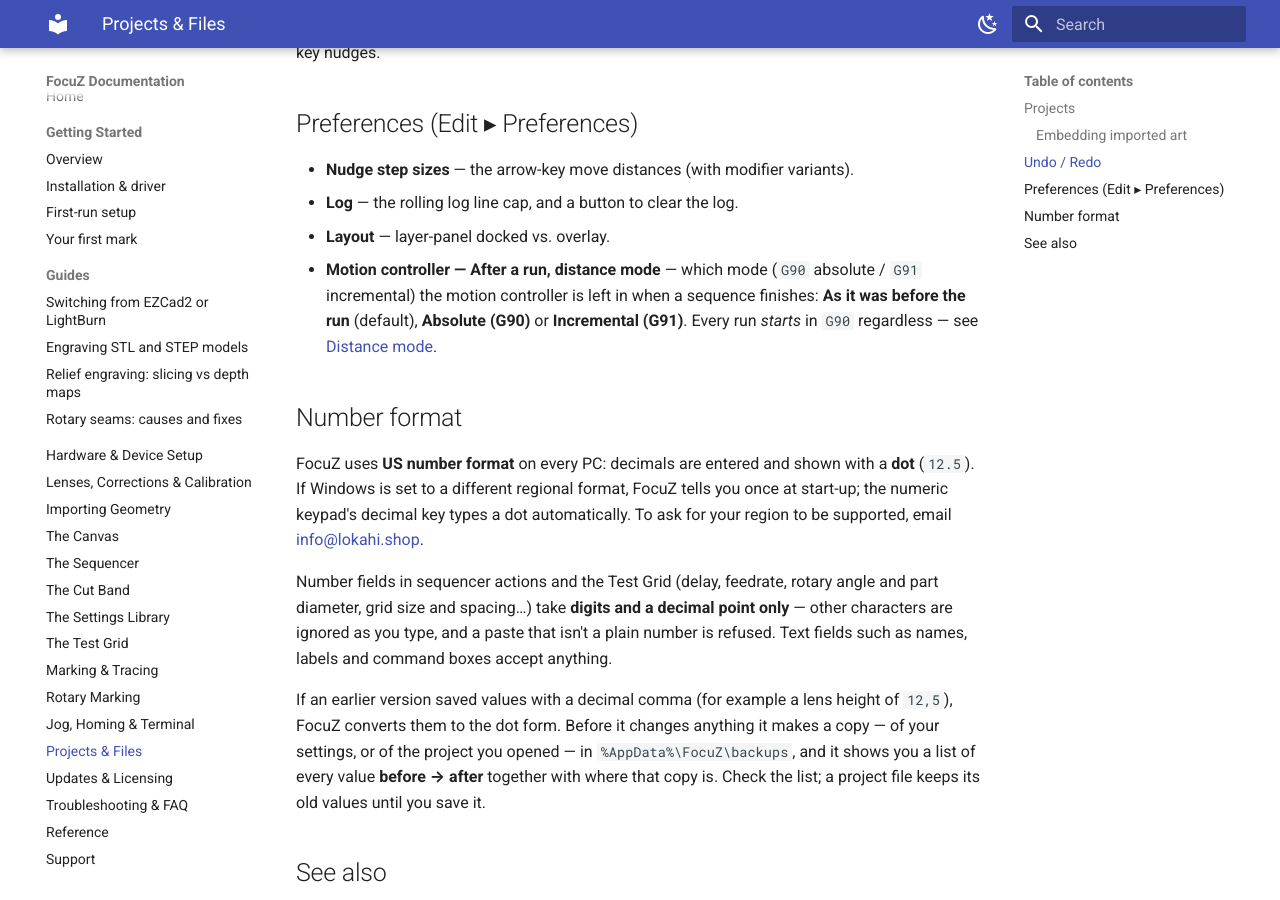
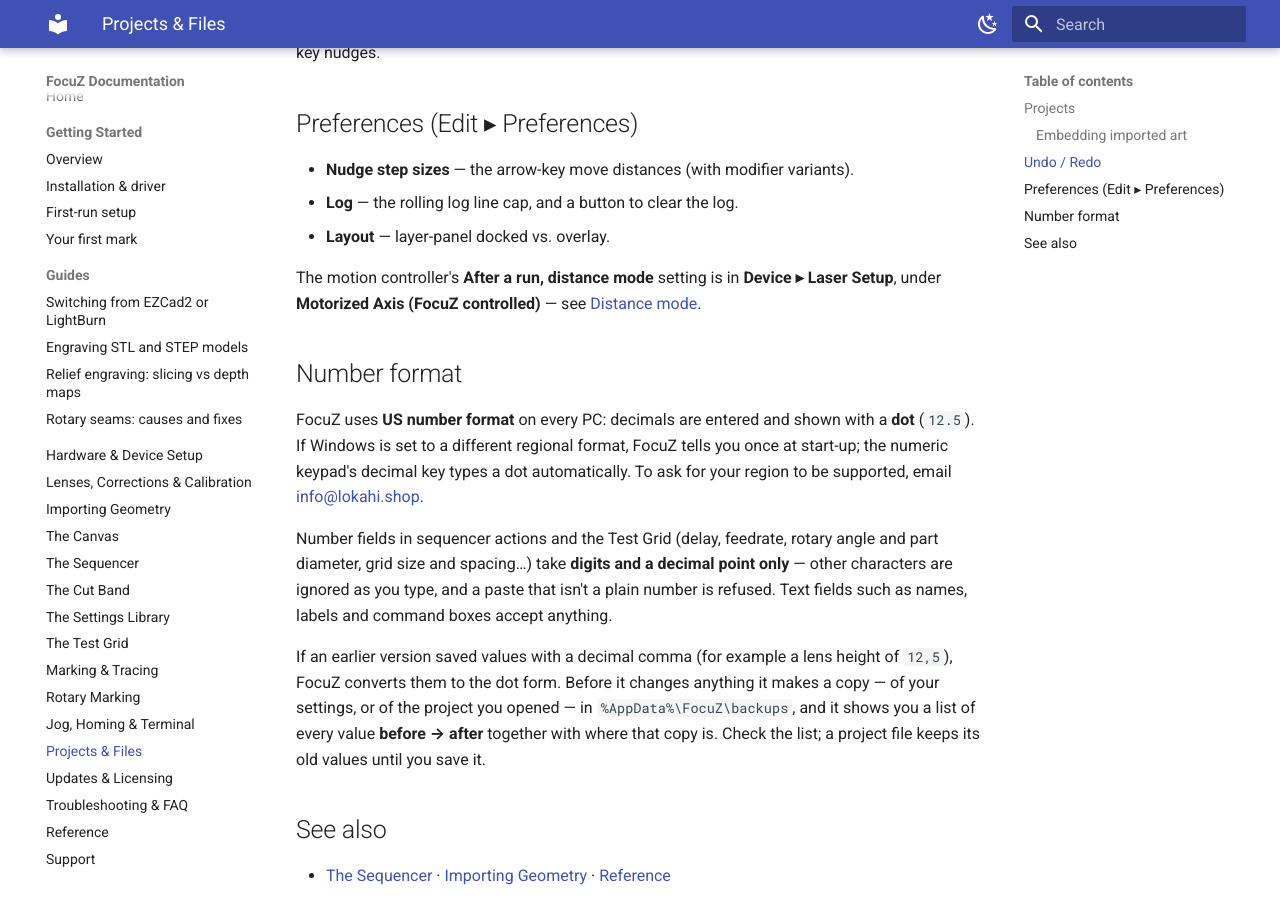
Before and after one commit to Lokahi-Shop/focuz-docs, an MkDocs documentation site: the page built from docs/projects-files.md, in a window 1280 px wide and 900 px high, scrolled down 879 px. Built offline with MkDocs 1.6.1 and Material for MkDocs 9.7.7, drawn with Linux system fonts in a browser that asks for light colours.

Commit message:
After-run distance mode in Laser Setup; Lens Offset label
The after-run distance mode setting is described under Device > Laser Setup >
Motorized Axis instead of Preferences. The Workspace Offset option is labelled
Lens Offset.

Co-Authored-By: Claude Fable 5.1 <noreply@anthropic.com>

```diff
--- a/docs/projects-files.md
+++ b/docs/projects-files.md
@@ -32,10 +32,9 @@ deleting actions/layers/sublayers, parameter changes, object transforms, and arr
 - **Nudge step sizes** — the arrow-key move distances (with modifier variants).
 - **Log** — the rolling log line cap, and a button to clear the log.
 - **Layout** — layer-panel docked vs. overlay.
-- **Motion controller — After a run, distance mode** — which mode (`G90` absolute / `G91`
-  incremental) the motion controller is left in when a sequence finishes: **As it was before the
-  run** (default), **Absolute (G90)** or **Incremental (G91)**. Every run *starts* in `G90`
-  regardless — see [Distance mode](jog-terminal.md#distance-mode-g90-g91).
+
+The motion controller's **After a run, distance mode** setting is in **Device ▸ Laser Setup**, under
+**Motorized Axis (FocuZ controlled)** — see [Distance mode](jog-terminal.md#distance-mode-g90-g91).
 
 ## Number format
 
```
Also changed, not shown: docs/canvas.md (+1 -1 lines), docs/jog-terminal.md (+6 -1 lines).
